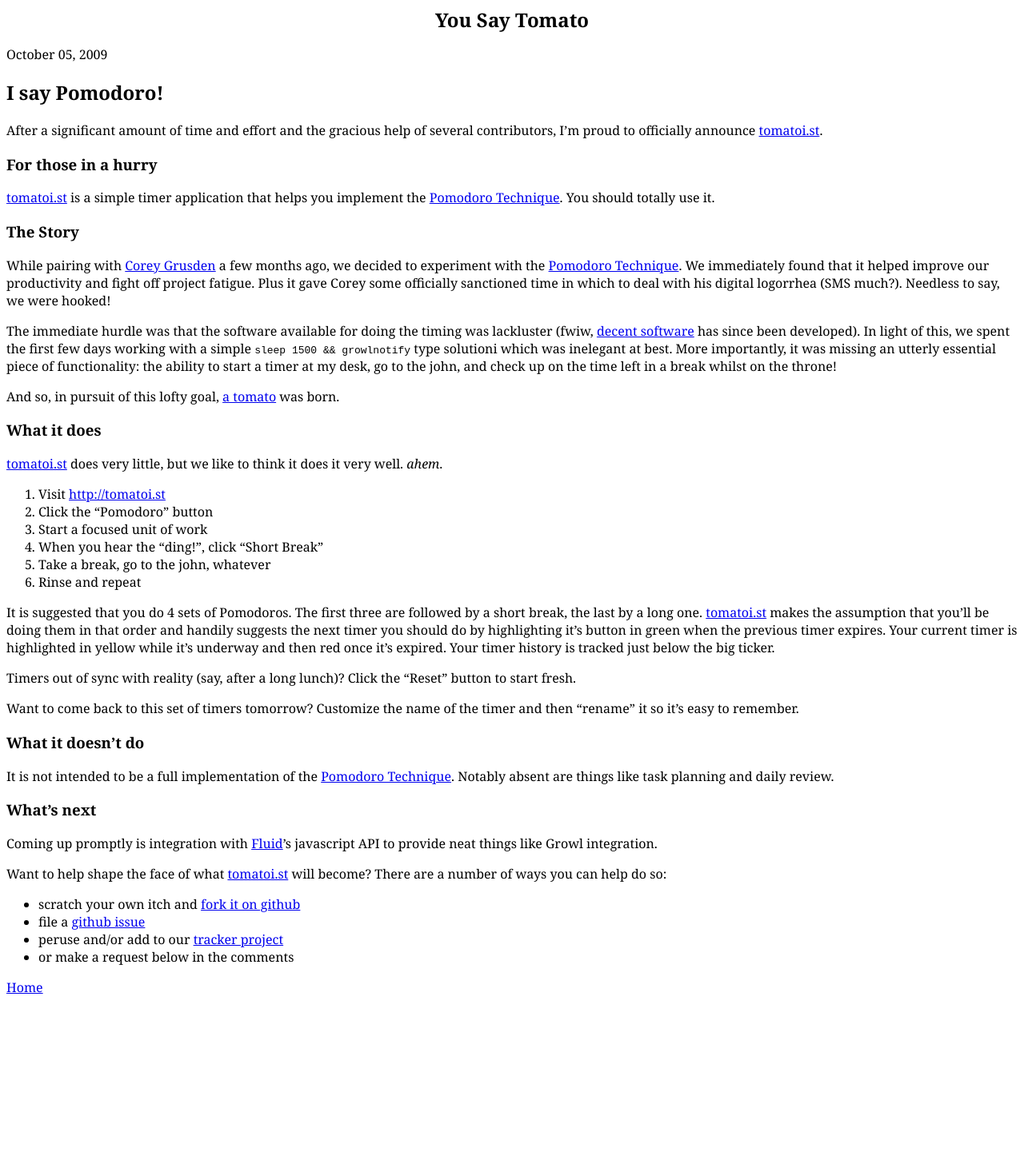
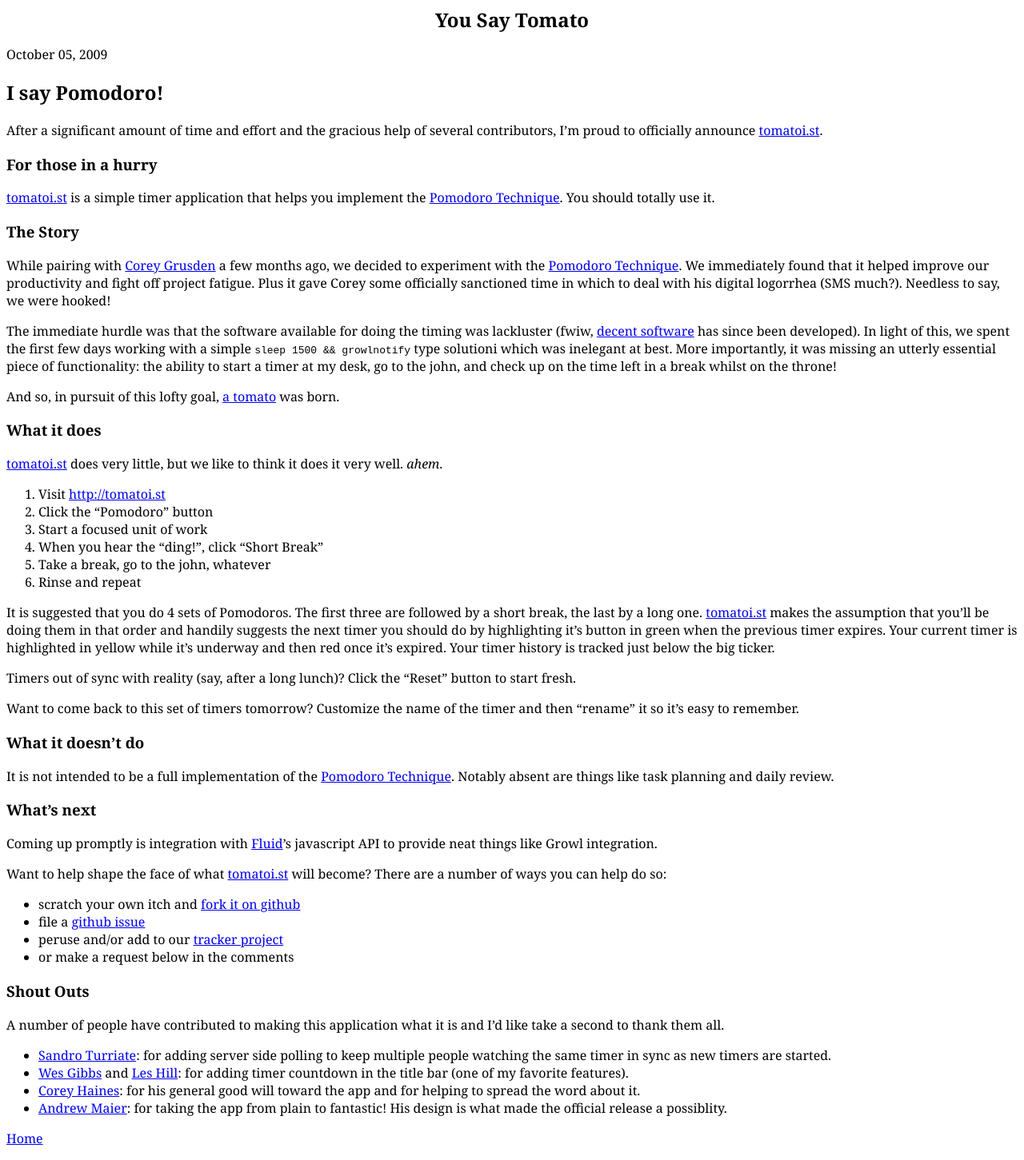
Before and after one commit to mrmemes-eth/voxdolo.github.com, a Jekyll site: the page built from _posts/2009-10-05-you-say-tomato.md, in a window 1280 px wide. Shown: the whole page at 80% size. Built offline with Jekyll 4.4.1, drawn with Linux system fonts in a browser that asks for light colours; comment, search, counter and statistics services are not loaded; before the commit the page ends 1262 px from its top, so only the background shows below that.

Commit message:
Correct my egregious oversight in giving thanks

```diff
--- a/_posts/2009-10-05-you-say-tomato.md
+++ b/_posts/2009-10-05-you-say-tomato.md
@@ -78,6 +78,20 @@
 * peruse and/or add to our [tracker project][tr]
 * or make a request below in the comments
 
+### Shout Outs
+
+A number of people have contributed to making this application what it is and
+I'd like take a second to thank them all.
+
+* [Sandro Turriate][st]: for adding server side polling to keep multiple people
+  watching the same timer in sync as new timers are started.
+* [Wes Gibbs][wg] and [Les Hill][lh]: for adding timer countdown in the title
+  bar (one of my favorite features).
+* [Corey Haines][ch]: for his general good will toward the app and for helping
+  to spread the word about it.
+* [Andrew Maier][am]: for taking the app from plain to fantastic! His design is
+  what made the official release a possiblity.
+
 [t]: http://tomatoi.st/
 [p]: http://www.pomodorotechnique.com/
 [d]: http://github.com/voxdolo/ding
```
Also changed, not shown: other parts of _posts/2009-10-05-you-say-tomato.md (+6 -1 lines).
